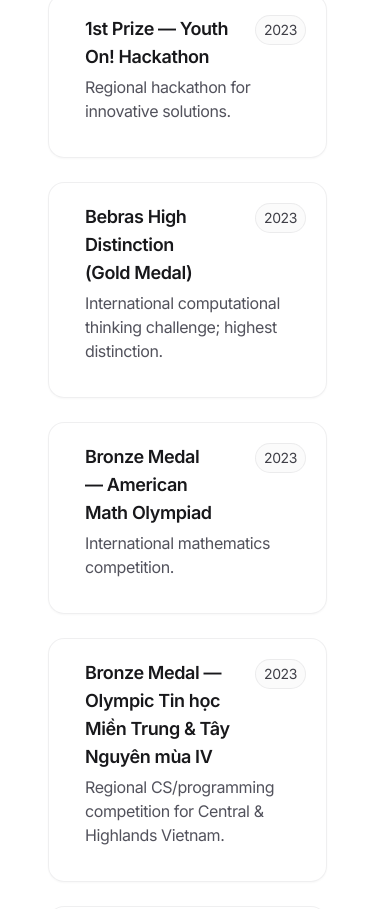
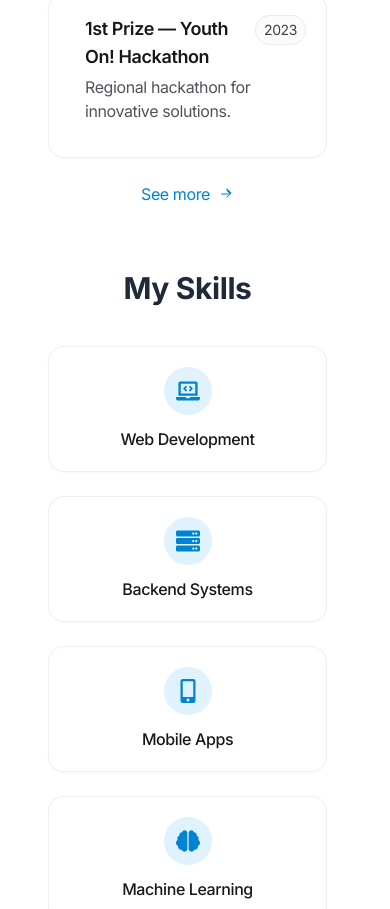
Before and after one commit to namvcpp/namvcpp, a Next.js app: page /about in a window 390 px wide. Shown: the part 1430-2339 px from the top of the page. Built offline with nearby package versions, Linux system fonts and the light colour scheme; no server answers.

Commit message:
feat: add awards preview and link to full awards page; update viewport metadata for improved responsiveness

```diff
--- a/app/about/page.tsx
+++ b/app/about/page.tsx
@@ -26,6 +26,7 @@ const AboutPage = () => {
     { year: '2023', title: '1st Prize — Provincial Informatics Competition', description: 'City-level programming competition, Da Nang.' },
     { year: '2023', title: '2nd Prize — Provincial Mathematics Competition', description: 'Da Nang provincial competition.' },
   ];
+  const awardsPreview = awards.slice(0, 3);
 
   const education = [
     { year: '2023 – Present', institution: 'Le Quy Don High School for the Gifted, Da Nang, Viet Nam', details: 'Specialization: Informatics & Mathematics · GPA: 3.7' }
@@ -88,10 +89,23 @@ const AboutPage = () => {
         <motion.h2 className="text-3xl font-bold text-center mb-10 text-gray-800 dark:text-gray-200" initial={{ opacity: 0, y: -10 }} animate={{ opacity: 1, y: 0 }} transition={{ delay: 0.35, duration: 0.5 }}>
           Awards
         </motion.h2>
-        <div className="space-y-6 mb-16">
-          {awards.map((a) => (
+        <div className="space-y-6 mb-6">
+          {awardsPreview.map((a) => (
             <AwardItem key={`${a.title}-${a.year}`} award={a.title} year={a.year} description={a.description} />
           ))}
+        </div>
+        <div className="mb-16 flex justify-center">
+          <Link
+            href="/awards"
+            className="inline-flex items-center gap-2 text-sky-600 dark:text-sky-400 hover:text-sky-500 dark:hover:text-sky-300 focus:outline-none focus-visible:ring-2 focus-visible:ring-blue-500 rounded"
+            aria-label="See more awards"
+          >
+            See more
+            <svg xmlns="http://www.w3.org/2000/svg" viewBox="0 0 24 24" fill="currentColor" className="w-4 h-4">
+              <path fillRule="evenodd" d="M12.97 3.97a.75.75 0 0 1 1.06 0l6 6a.75.75 0 0 1 0 1.06l-6 6a.75.75 0 1 1-1.06-1.06L17.69 12l-4.72-4.72a.75.75 0 0 1 0-1.06Z" clipRule="evenodd" />
+              <path fillRule="evenodd" d="M4.5 12a.75.75 0 0 1 .75-.75h12a.75.75 0 0 1 0 1.5h-12A.75.75 0 0 1 4.5 12Z" clipRule="evenodd" />
+            </svg>
+          </Link>
         </div>
 
         <motion.h2 className="text-3xl font-bold text-center mb-10 text-gray-800 dark:text-gray-200" initial={{ opacity: 0, y: -10 }} animate={{ opacity: 1, y: 0 }} transition={{ delay: 0.4, duration: 0.5 }}>
--- a/app/layout.tsx
+++ b/app/layout.tsx
@@ -2,7 +2,7 @@ import './globals.css';
 import { Inter } from 'next/font/google';
 import Navbar from './components/Navbar';
 import Footer from './components/Footer';
-import type { Metadata } from 'next';
+import type { Metadata, Viewport } from 'next';
 
 const inter = Inter({ subsets: ['latin'], display: 'swap' });
 
@@ -46,10 +46,16 @@ export const metadata: Metadata = {
   icons: {
     icon: '/favicon.ico',
   },
+};
+
+export const viewport: Viewport = {
+  width: 'device-width',
+  initialScale: 1,
   themeColor: [
     { media: '(prefers-color-scheme: light)', color: '#ffffff' },
     { media: '(prefers-color-scheme: dark)', color: '#18181b' },
   ],
+  colorScheme: 'light dark',
 };
 
 export default function RootLayout({ children }: { children: React.ReactNode }) {
```
